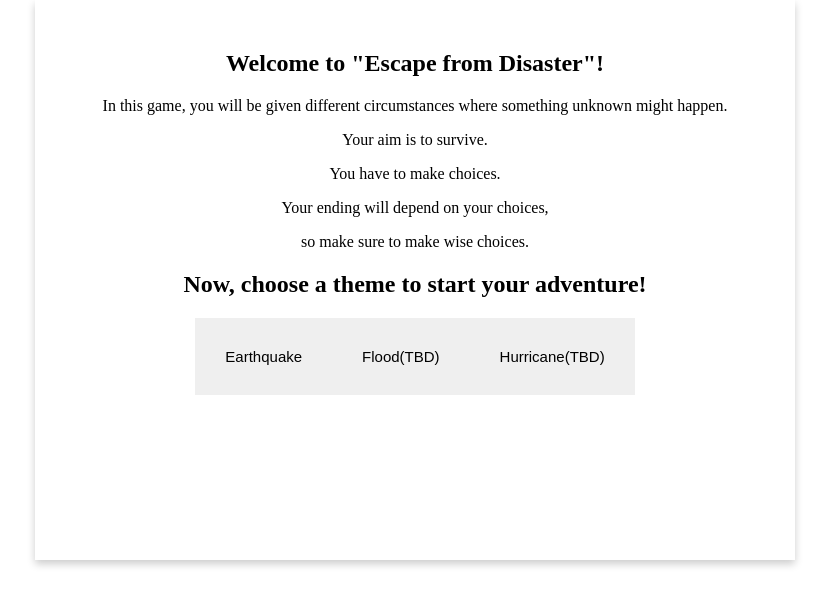
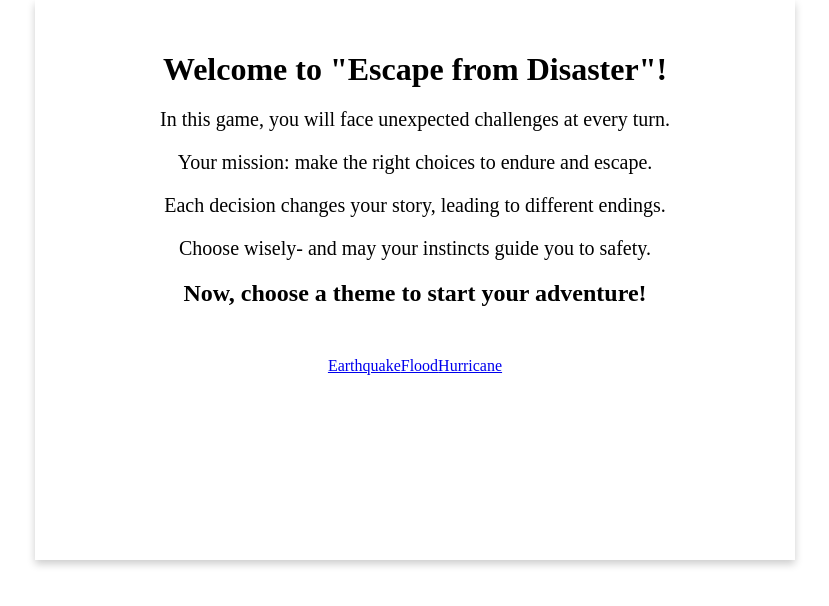
Before and after one commit to Suuu92/NewHacks2024, a React (Create React App) app: page / in a window 1280 px wide. Shown: the top 606 px of the page, without its empty margins (225-1054 px from the left). Built offline with nearby package versions, Linux system fonts and the light colour scheme.

Commit message:
Update App.js

```diff
--- a/src/App.js
+++ b/src/App.js
@@ -1,25 +1,23 @@
-import logo from './logo.svg';
 import './App.css';
 import React from 'react';
+import { Link } from 'react-router-dom';
 
 function App() {
   return (
     <div>
       <div className="box">
-        <h2 style={{marginBottom: '20px'}}>Welcome to "Escape from Disaster"!</h2>
-          <p>In this game, you will be given different circumstances where something unknown might happen.</p>
-          <p>Your aim is to survive.</p>
-          <p>You have to make choices. </p>
-          <p>Your ending will depend on your choices,</p>
-          <p>so make sure to make wise choices. </p>
-        <h2 style={{marginTop: '20px', marginBottom: '20px'}}>Now, choose a theme to start your adventure!</h2>
-
-          <button>Earthquake</button>
-          <button>Flood(TBD)</button>
-          <button >Hurricane(TBD)</button>
-
+        <h1 style={{ marginBottom: '20px' }}>Welcome to "Escape from Disaster"!</h1>
+        <p style={{ fontSize: '20px' }}>In this game, you will face unexpected challenges at every turn.</p>
+        <p style={{ fontSize: '20px' }}>Your mission: make the right choices to endure and escape.</p>
+        <p style={{ fontSize: '20px' }}>Each decision changes your story, leading to different endings.</p>
+        <p style={{ fontSize: '20px' }}>Choose wisely- and may your instincts guide you to safety.</p>
+        <h2 style={{ marginTop: '20px', marginBottom: '50px' }}>Now, choose a theme to start your adventure!</h2>
+        <div style={{display: 'flex', flexDirection: 'row', justifyContent: 'center'}}>
+          <Link to="/earthquake" className='link'>Earthquake</Link>
+          <Link className='link'>Flood</Link>
+          <Link className='link'>Hurricane</Link>
+        </div>
       </div>
-
     </div>
   );
 }
```
